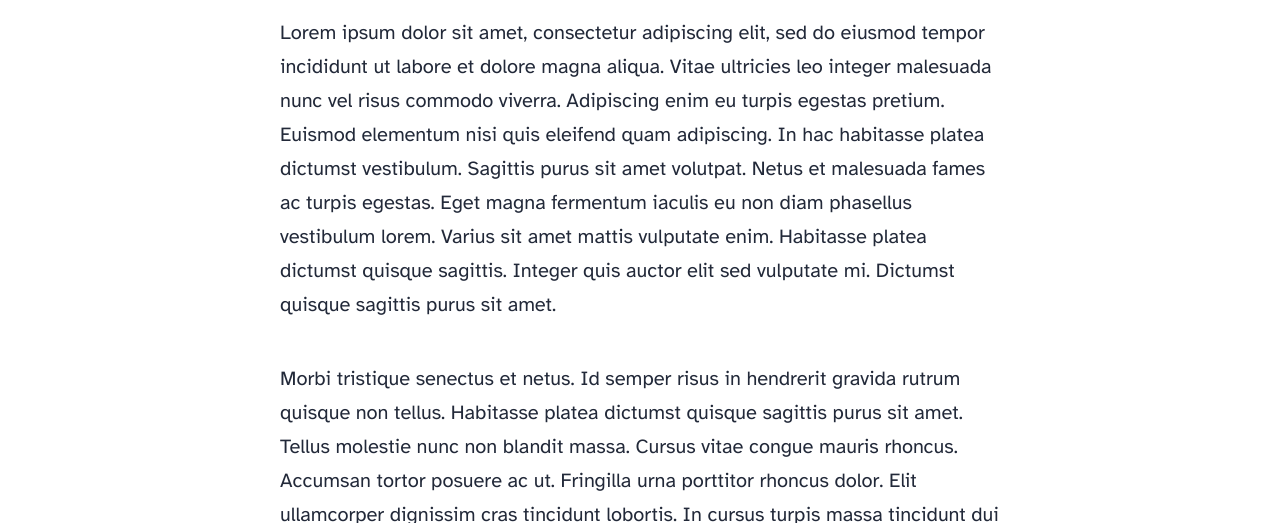
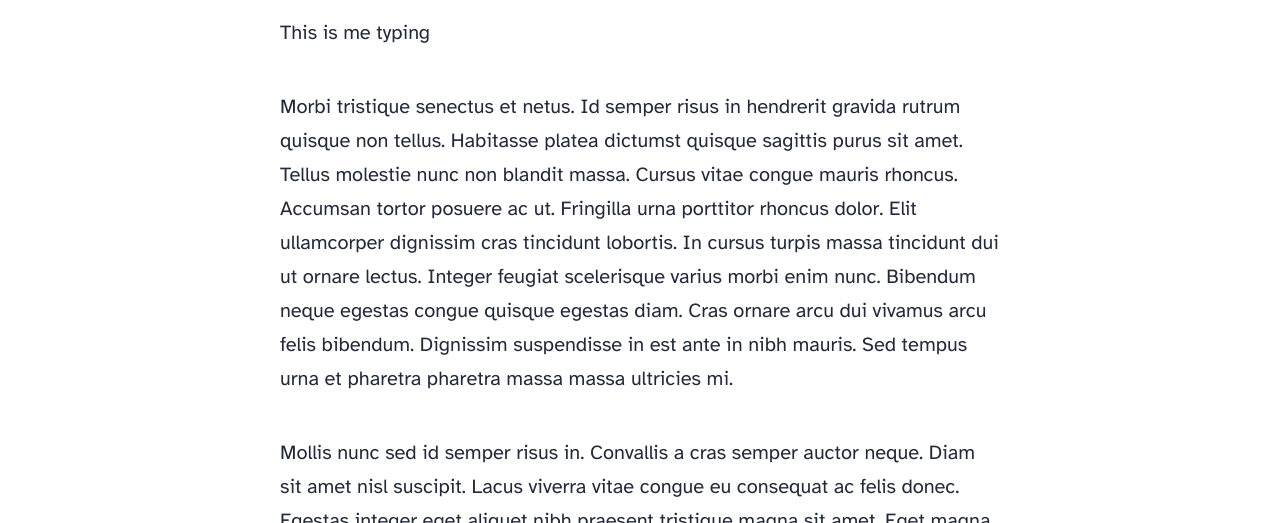
Before and after one commit to patmds-1/mcgourtydevsolutions, an Astro site: page /about in a window 1280 px wide. Shown: the part 856-1379 px from the top of the page. Built offline with nearby package versions, Linux system fonts and the light colour scheme; Astro itself is replaced by a stand-in of ours.

Commit message:
test test test

```diff
--- a/src/pages/about.astro
+++ b/src/pages/about.astro
@@ -9,13 +9,7 @@ import Layout from '../layouts/BlogPost.astro';
 	heroImage="/blog-placeholder-about.jpg"
 >
 	<p>
-		Lorem ipsum dolor sit amet, consectetur adipiscing elit, sed do eiusmod tempor incididunt ut
-		labore et dolore magna aliqua. Vitae ultricies leo integer malesuada nunc vel risus commodo
-		viverra. Adipiscing enim eu turpis egestas pretium. Euismod elementum nisi quis eleifend quam
-		adipiscing. In hac habitasse platea dictumst vestibulum. Sagittis purus sit amet volutpat. Netus
-		et malesuada fames ac turpis egestas. Eget magna fermentum iaculis eu non diam phasellus
-		vestibulum lorem. Varius sit amet mattis vulputate enim. Habitasse platea dictumst quisque
-		sagittis. Integer quis auctor elit sed vulputate mi. Dictumst quisque sagittis purus sit amet.
+		This is me typing
 	</p>
 
 	<p>
```
Also changed, not shown: 1 other file.
